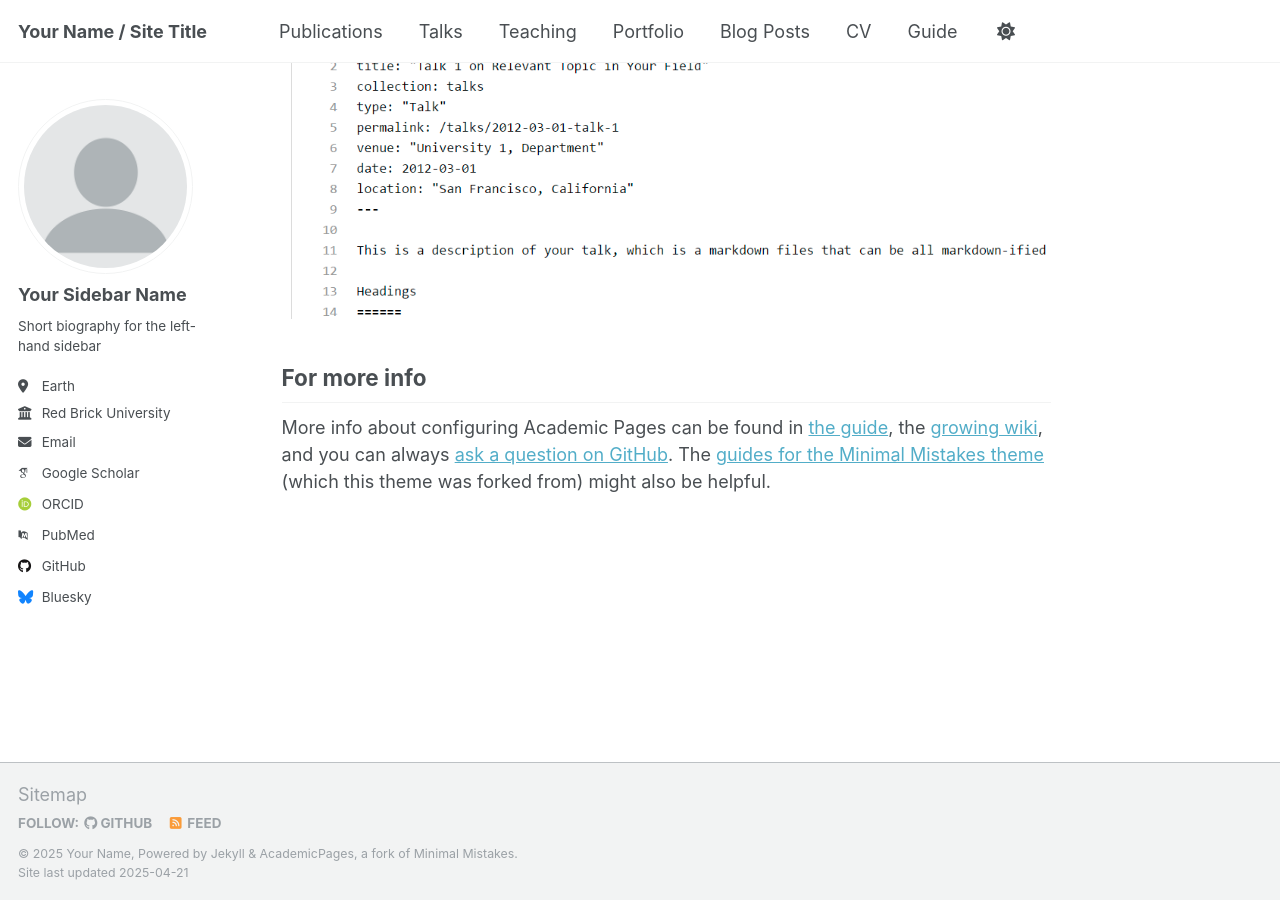
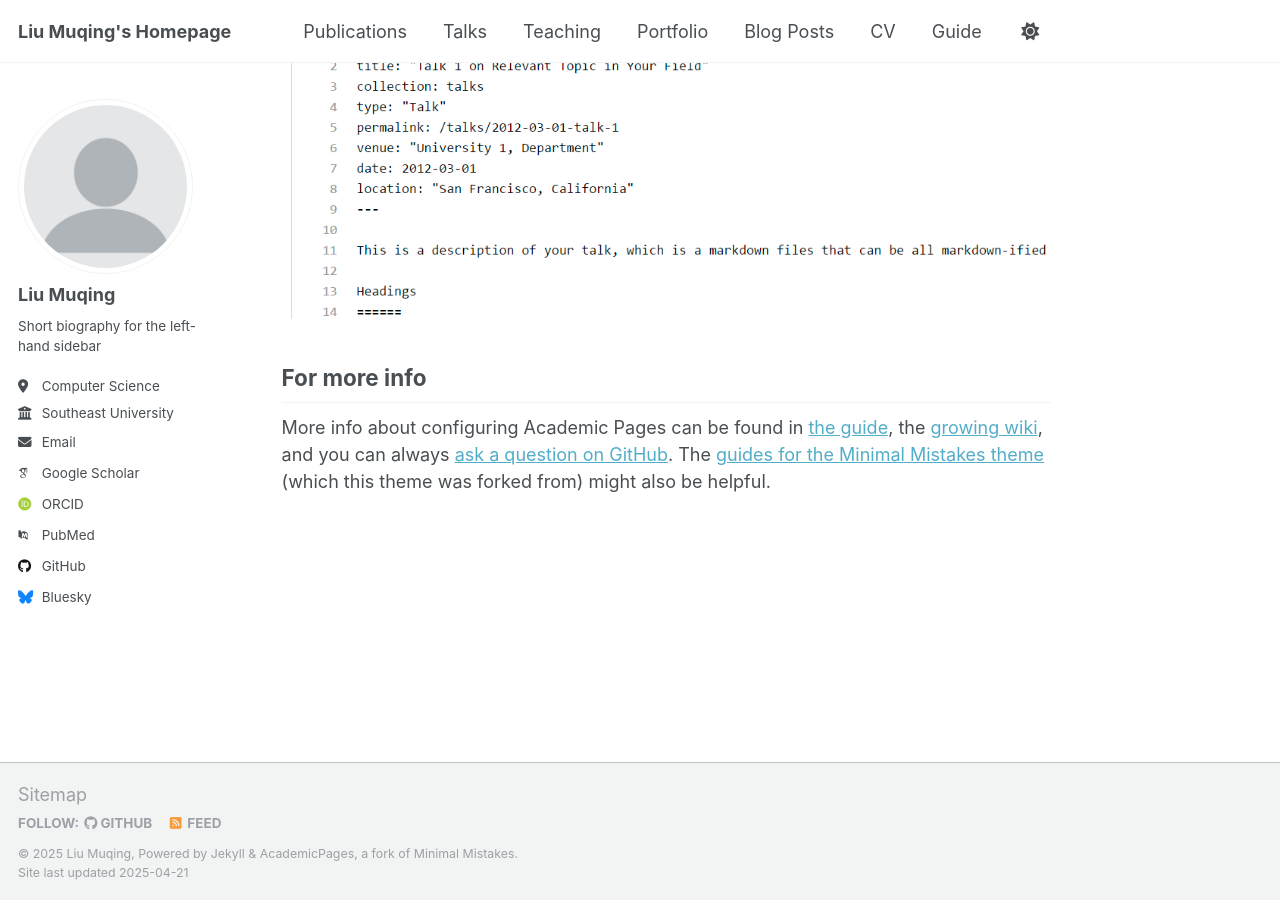
Before and after one commit to Kitschnada/Kitschnada.github.io, a Jekyll site: the page built from _pages/about.md, in a window 1280 px wide and 900 px high, scrolled down 2636 px. Built offline with Jekyll 4.4.1, drawn with Linux system fonts in a browser that asks for light colours; some web fonts are replaced.

Commit message:
Update _config.yml

```diff
--- a/_config.yml
+++ b/_config.yml
@@ -9,13 +9,13 @@
 # Basic Site Settings
 locale                   : "en-US"
 site_theme               : "default"
-title                    : "Your Name / Site Title"
+title                    : "Liu Muqing's Homepage"
 title_separator          : "-"
-name                     : &name "Your Name"
+name                     : &name "Liu Muqing"
 description              : &description "personal description"
-url                      : https://academicpages.github.io # the base hostname & protocol for your site e.g. "https://[your GitHub username].github.io"
+url                      : https://academicpages.github.io # the base hostname & protocol for your site e.g. "https://liumq.github.io"
 baseurl                  : "" # the subpath of your site, e.g. "/blog"
-repository               : "academicpages/academicpages.github.io"
+repository               : "Kitschnada/liumq.github.io"
 
 # Site Author - The following control what appear as part of the author content on the side bar.
 #               If a field is blank the icon and link will not appear, otherwise it will be shown.
@@ -23,21 +23,20 @@ repository               : "academicpages/academicpages.github.io"
 author:
   # Biographic information
   avatar           : "profile.png"
-  name             : "Your Sidebar Name"
-  pronouns         : # example: "she/her"
+  name             : "Liu Muqing"
   bio              : "Short biography for the left-hand sidebar"
-  location         : "Earth"
-  employer         : "Red Brick University"
+  location         : "Computer Science"
+  employer         : "Southeast University"
   uri              : # URL
-  email            : "none@example.org"
+  email            : "213231385@seu.edu.cn"
 
   # Academic websites
   arxiv            : # URL - Update with the correct link to your profile
-  googlescholar    : "https://scholar.google.com/citations?user=PS_CX0AAAAAJ"
+  googlescholar    : "-"
   impactstory      : # URL
-  orcid            : "http://orcid.org/yourorcidurl"
+  orcid            : "-"
   semantic         : # URL
-  pubmed           : "https://www.ncbi.nlm.nih.gov/pubmed/?term=john+snow"
+  pubmed           : "-"
   researchgate     : # URL
   scopus           : # URL
 
```
